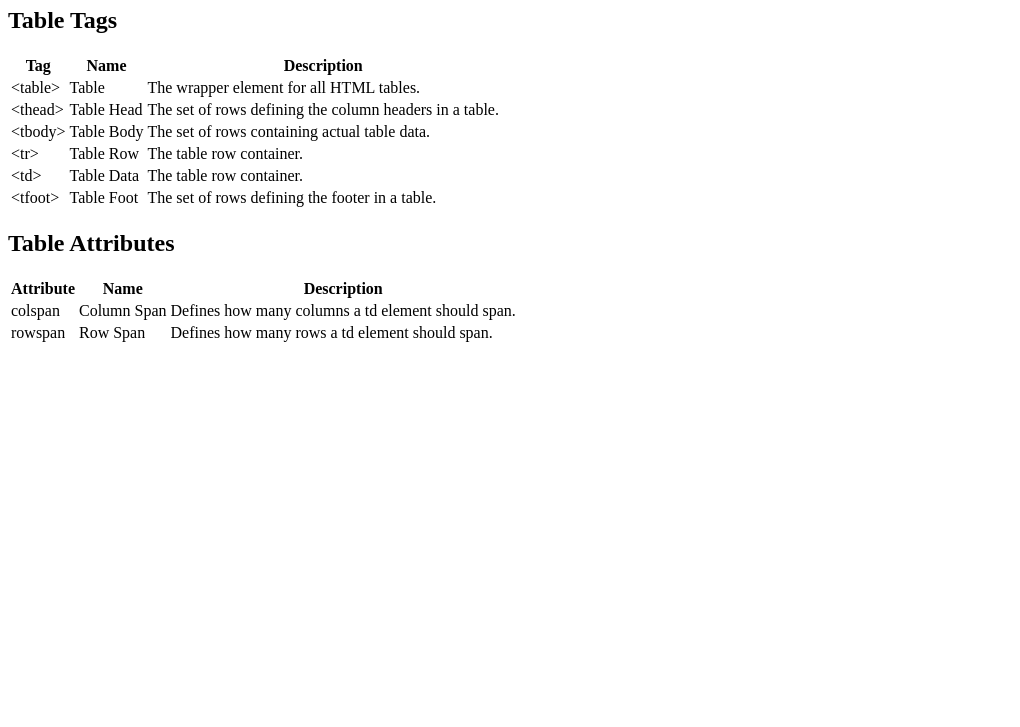
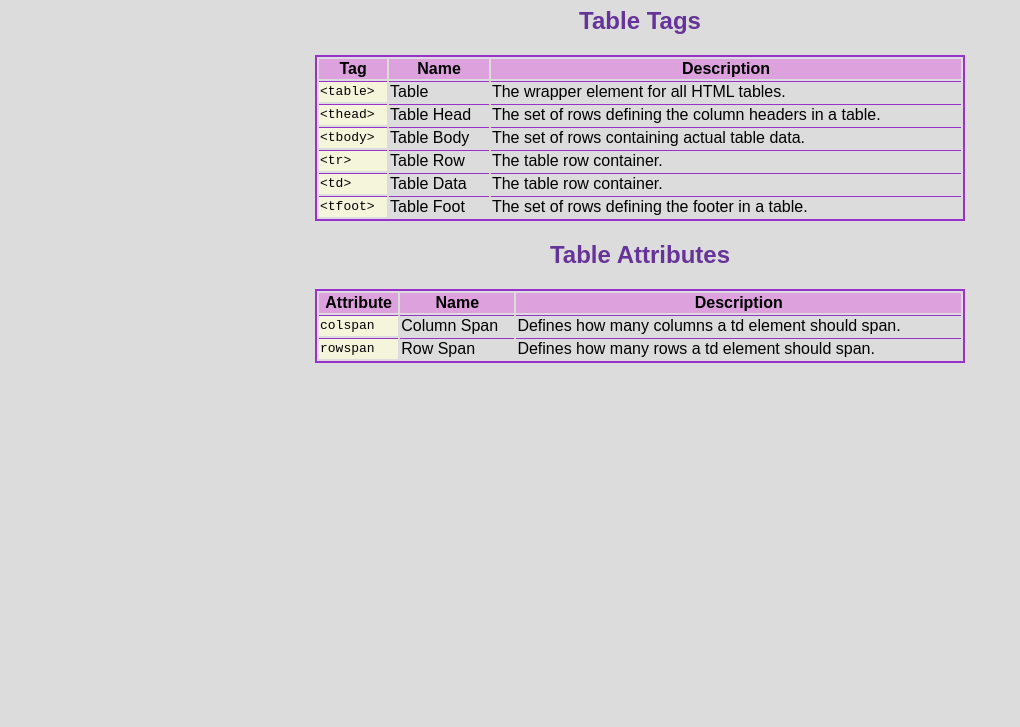
Before and after one commit to nikolaclare/Challenge-Project--Build-Your-Own-Cheat-Sheet, a plain HTML site: page index.html in a window 1280 px wide. Shown: the part 73-800 px from the top of the page, without its empty margins (0-1020 px from the left). Drawn offline with Linux system fonts and the light colour scheme.

Commit message:
added styling elements

```diff
--- a/index.html
+++ b/index.html
@@ -4,7 +4,8 @@
   <head>
     <meta charset="UTF-8">
     <meta name="viewport" content="width=device-width, initial-scale=1.0">
-    <title>Document</title>
+    <link rel="stylesheet" href="style.css">
+    <title>Project: Build Your Own Cheat Sheet</title>
   </head>
 
   <body>
--- /dev/null
+++ b/style.css
@@ -0,0 +1,32 @@
+body {
+  background-color: #DCDCDC;
+  font-family: Arial, Helvetica, sans-serif;
+}
+
+h1 {
+ text-align: center;
+}
+
+h2 {
+  color: #663399;
+  text-align: center;
+}
+
+table {
+  border: 2px solid #9932CC;
+  margin: 0 auto;
+  width: 650px;
+}
+
+thead {
+  background-color: #DDA1DD;
+}
+
+td {
+  border-top: 1px solid #9932CC;
+}
+
+.code {
+  font-family: monospace;
+  background-color: #F5F5DC;
+}
```
Also changed, not shown: 1 other file.
